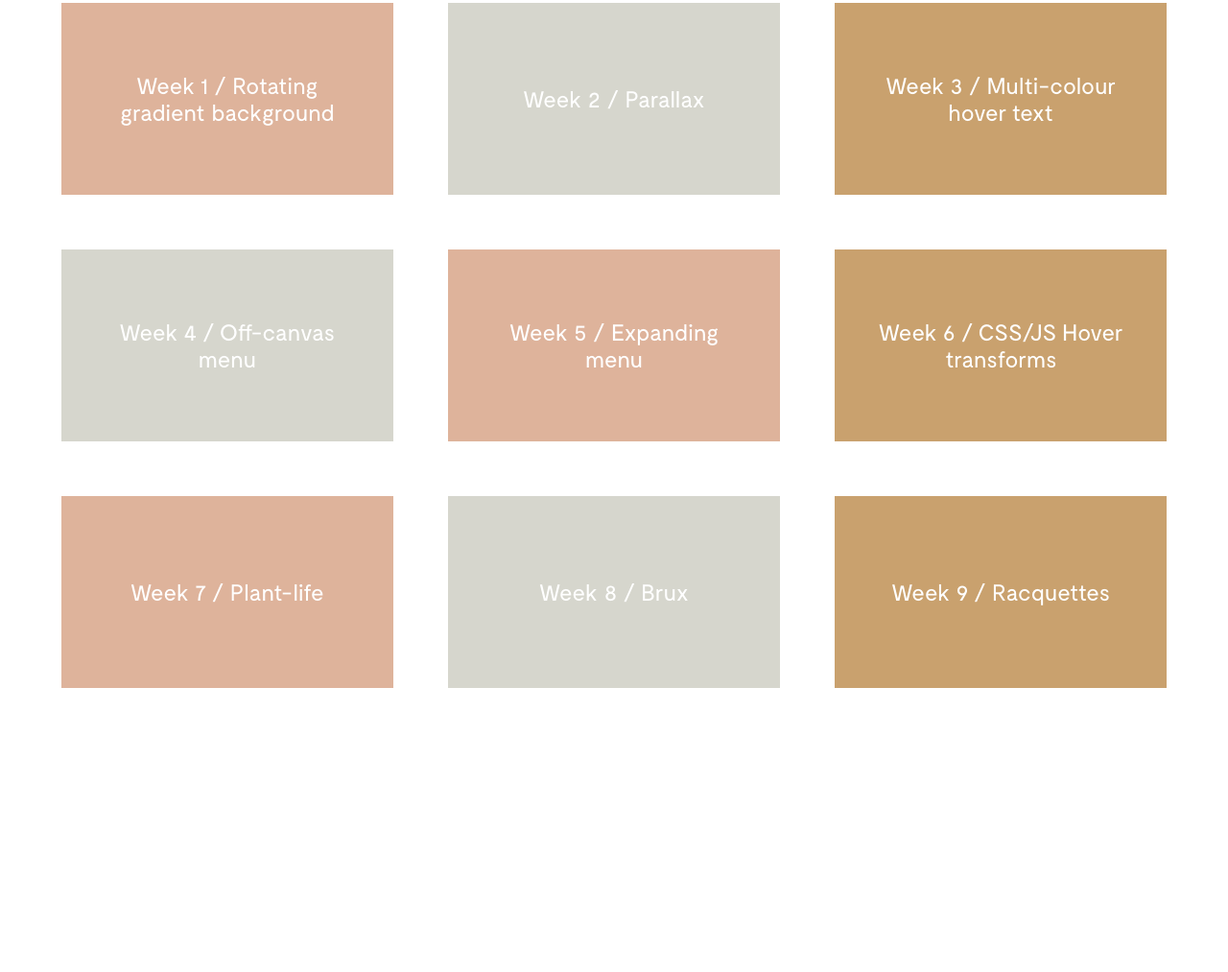
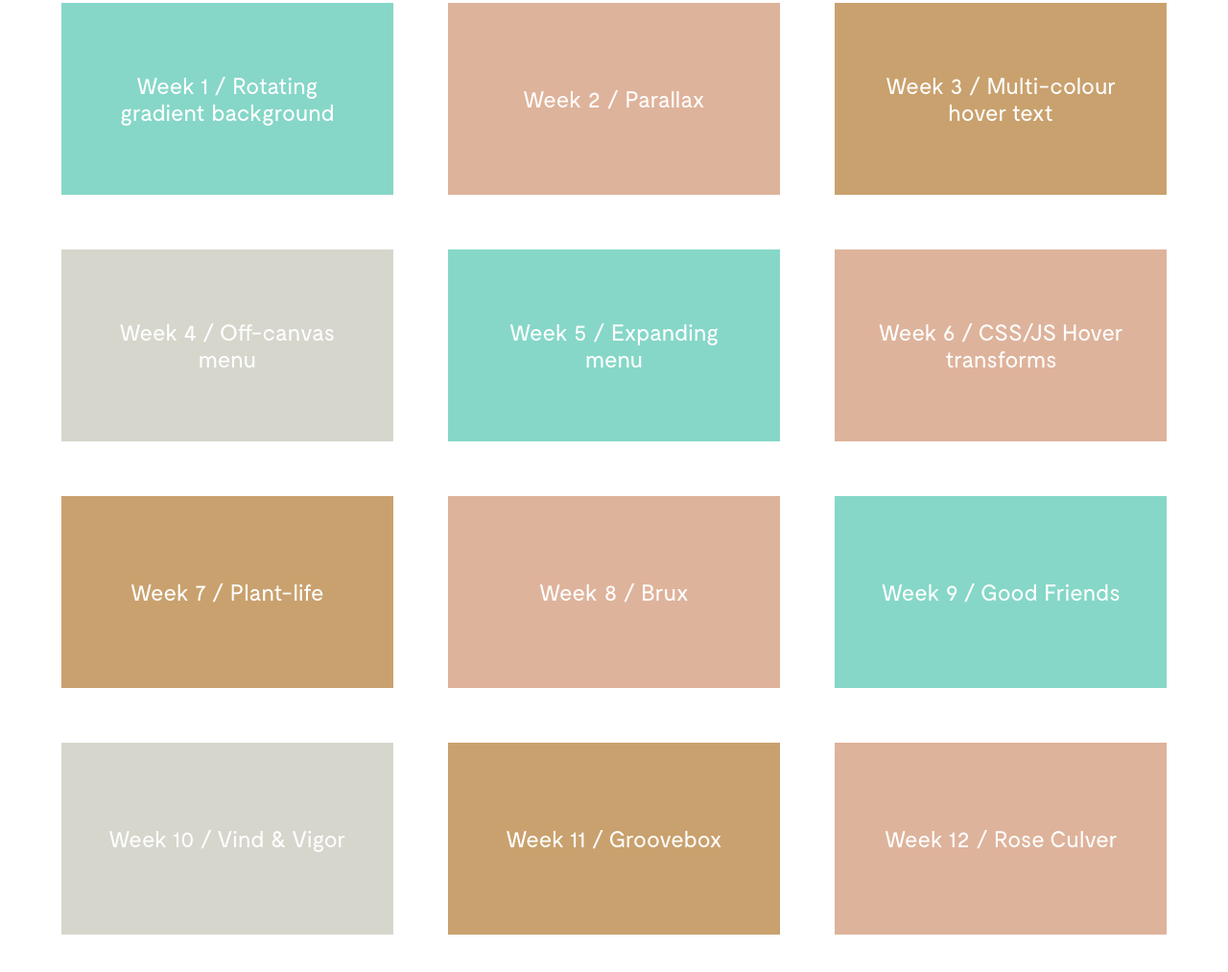
Before and after one commit to thomclegg/port, a plain HTML site: page rebuild_index.html in a window 1280 px wide. Shown: the part 517-1530 px from the top of the page at 96% size. Before the commit the page ends 1355 px from the top, so only its background shows below. Drawn offline with nearby package versions, Linux system fonts and the light colour scheme; a web font is replaced by a local one.

Commit message:
added new projects

```diff
--- a/css/rebuild_style.css
+++ b/css/rebuild_style.css
@@ -101,11 +101,15 @@ a.flex-link {
 	transition: background-color 1s;
 }
 
-a.flex-link:nth-child(2n) {
+a.flex-link:nth-child(2n+1) {
+	background-color: #86d7c8;
+}
+
+a.flex-link:nth-child(3n+4) {
 	background-color: #d6d6cd;
 }
 
-a.flex-link:nth-child(3n) {
+a.flex-link:nth-child(4n+3) {
 	background-color: #c9a16e;
 }
 
@@ -125,7 +129,7 @@ h1 {
 	font-size: 1.75em;
 	font-weight: 400;
 	line-height: 1.35;
-	width: 60%;
+	width: 50%;
 	float: left;
 	padding: 16% 0 0 0;
 	position: absolute;
--- a/rebuild_index.html
+++ b/rebuild_index.html
@@ -37,7 +37,7 @@
 			</ul>
 		</div>
 		<div class="wow intro">
-			<h1>Whilst I figure out how all this coding lark works, this area of the site will serve as a collection of various coding experiments. Have a browse around and if anything is broken, keep quiet.</h1>
+			<h1>A place to test my coding skills by building sites, components and interactions using HTML, CSS and JS. As I improve, hopefully so too will the quality of the projects!</h1>
 		</div>
 		<section class="thumbnail-wrapper">
 			<a href="week1.html" class="flex-link">
@@ -64,8 +64,17 @@
 			<a href="http://brux.netlify.com" class="flex-link">
 				<h3>Week 8 / Brux</h3>
 			</a>
-			<a href="http://racquettes.netlify.com" class="flex-link">
-				<h3>Week 9 / Racquettes</h3>
+			<a href="http://good-friends.netlify.com" class="flex-link">
+				<h3>Week 9 / Good Friends</h3>
+			</a>
+			<a href="http://vind-vigor.netlify.com" class="flex-link">
+				<h3>Week 10 / Vind &amp; Vigor</h3>
+			</a>
+			<a href="http://groovebox.netlify.com" class="flex-link">
+				<h3>Week 11 / Groovebox</h3>
+			</a>
+			<a href="http://rose-culver.netlify.com" class="flex-link">
+				<h3>Week 12 / Rose Culver</h3>
 			</a>
 
 
```
